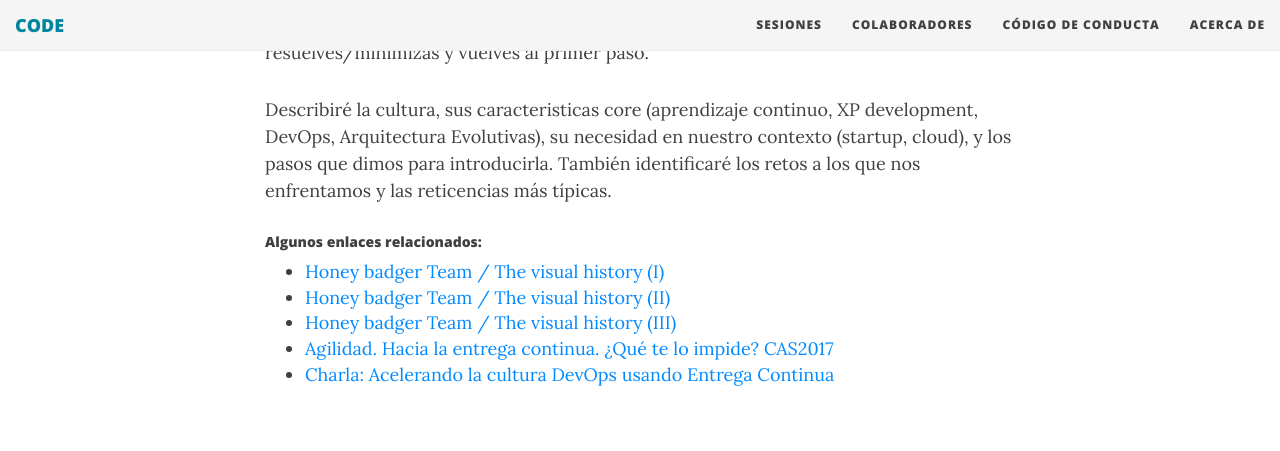
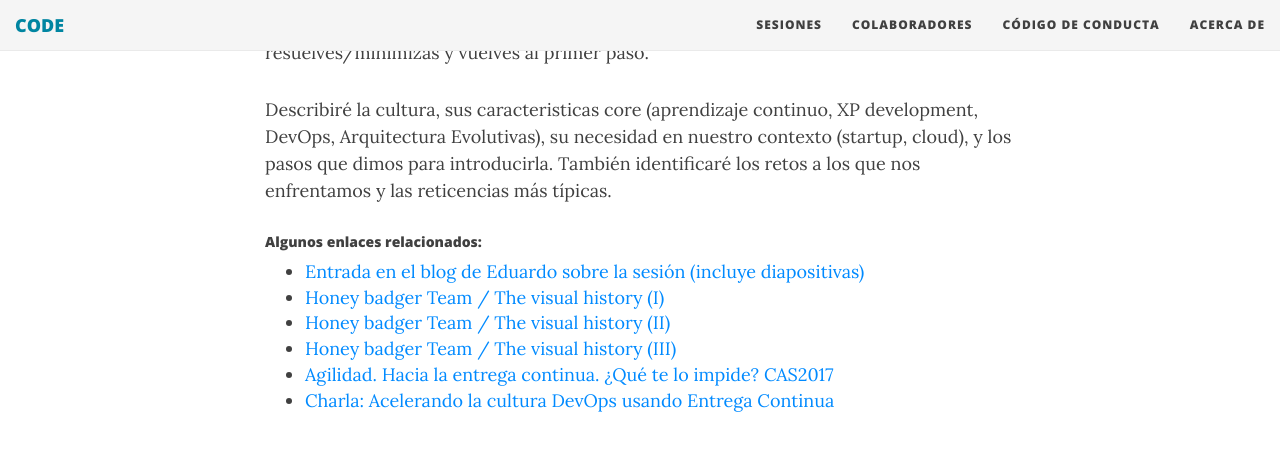
Before and after one commit to comunidadcode/comunidadcode.github.io, a Jekyll site: the page built from _posts/2018-01-25-continuous-delivery-cultura.md, in a window 1280 px wide and 900 px high, scrolled down 530 px, cut to the strip 0-471 px from the top of the window. Shown: the top 451 px of the strip. Built offline with Jekyll 4.4.1, drawn with Linux system fonts in a browser that asks for light colours; nearby versions of some CDN libraries; a script that is not in the unit is left out; comment, search, counter and statistics services are not loaded.

Commit message:
Añadido enlace al blog de edu con las diapositivas de la charla.

```diff
--- a/_posts/2018-01-25-continuous-delivery-cultura.md
+++ b/_posts/2018-01-25-continuous-delivery-cultura.md
@@ -22,7 +22,7 @@ Continious Delivery es el dial que nos permite identificar los cuellos de botell
 Describiré la cultura, sus caracteristicas core (aprendizaje continuo, XP development, DevOps, Arquitectura Evolutivas), su necesidad en nuestro contexto (startup, cloud), y los pasos que dimos para introducirla. También identificaré los retos a los que nos enfrentamos y las reticencias más típicas.
 
 ##### Algunos enlaces relacionados:
-
+* [Entrada en el blog de Eduardo sobre la sesión (incluye diapositivas)](http://www.eferro.net/2018/01/code-continious-delivery-germinando-una.html){:target="_blank"}
 * [Honey badger Team / The visual history (I)](http://www.eferro.net/2017/07/honey-badger-team-visual-history.html){:target="_blank"}
 * [Honey badger Team / The visual history (II)](http://www.eferro.net/2017/07/honey-badger-team-visual-history-ii.html){:target="_blank"}
 * [Honey badger Team / The visual history (III)](http://www.eferro.net/2017/07/honey-badger-team-visual-history-iii.html){:target="_blank"}
```
